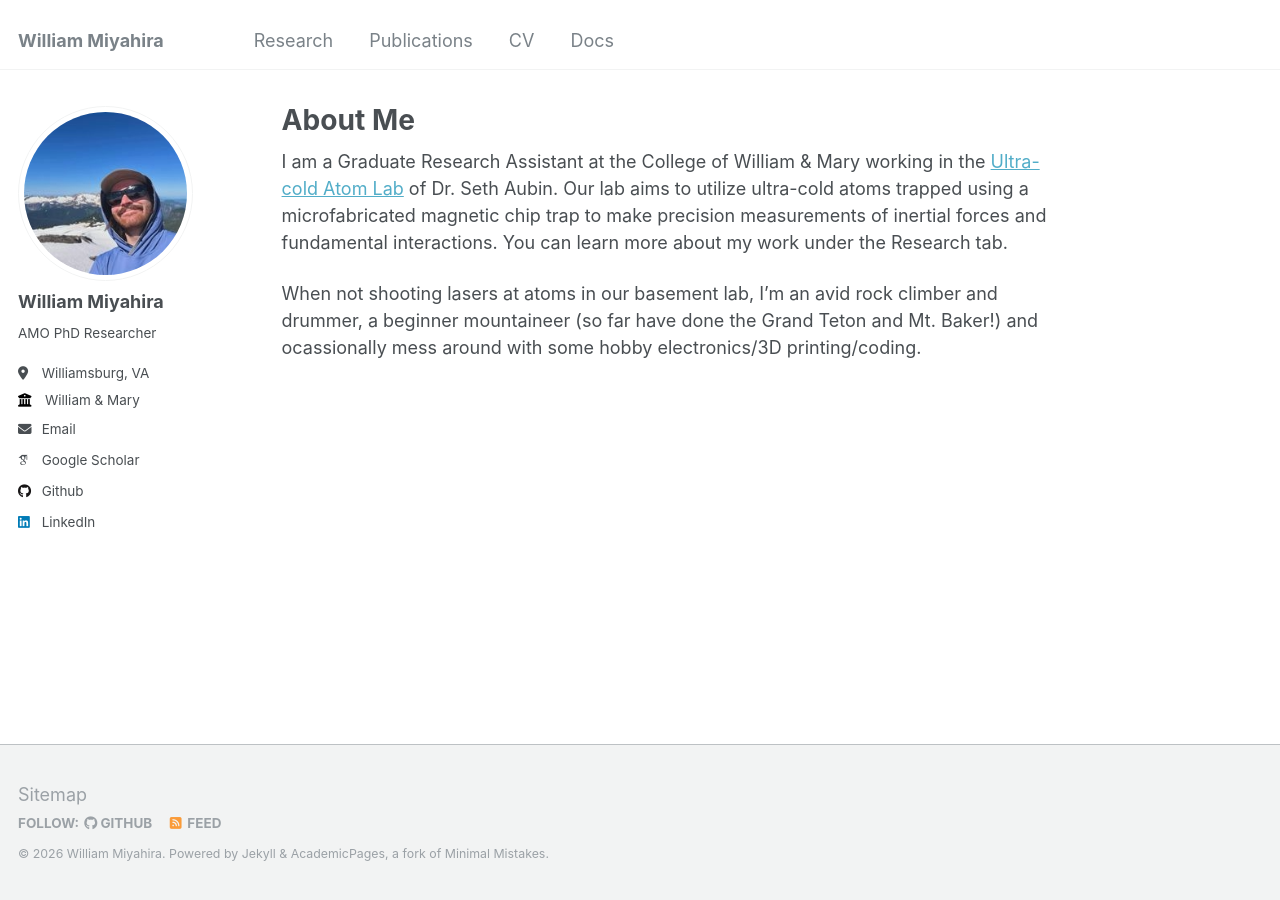
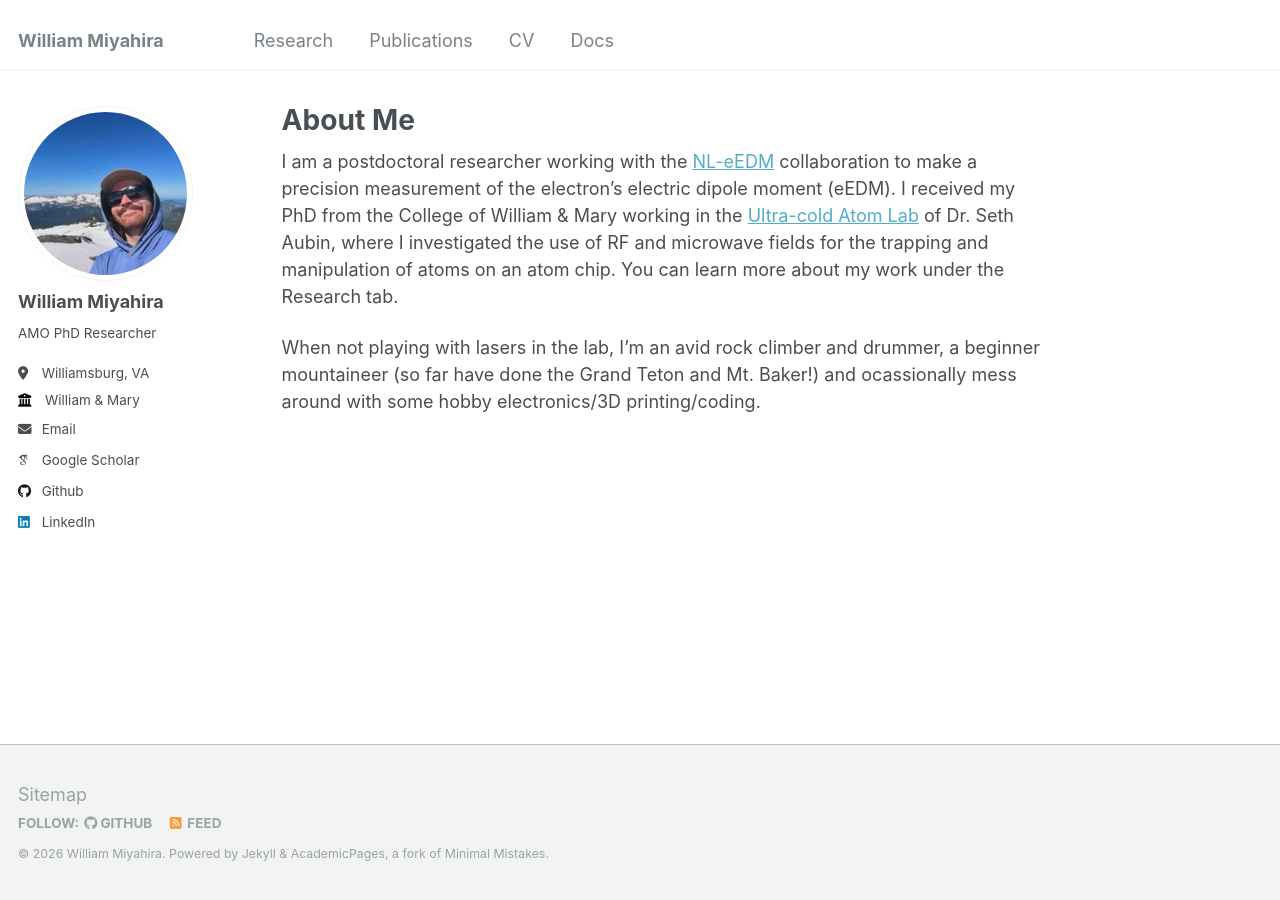
Before and after one commit to willmiyahira/willmiyahira.github.io, a Jekyll site: the page built from _pages/about.md, in a window 1280 px wide. Built offline with Jekyll 4.4.1, drawn with Linux system fonts in a browser that asks for light colours; some web fonts are replaced.

Commit message:
change about me

```diff
--- a/_pages/about.md
+++ b/_pages/about.md
@@ -7,6 +7,10 @@ redirect_from:
   - /about.html
 ---
 
-I am a Graduate Research Assistant at the College of William & Mary working in the [Ultra-cold Atom Lab](https://saaubi.people.wm.edu/ResearchGroup/index.html) of Dr. Seth Aubin. Our lab aims to utilize ultra-cold atoms trapped using a microfabricated magnetic chip trap to make precision measurements of inertial forces and fundamental interactions. You can learn more about my work under the Research tab.
+I am a postdoctoral researcher working with the [NL-eEDM](https://www.eedm.nl/) collaboration to make a precision measurement of the electron's electric dipole moment (eEDM).
+I received my PhD from the College of William & Mary working in the [Ultra-cold Atom Lab](https://saaubi.people.wm.edu/ResearchGroup/index.html) of Dr. Seth Aubin, where I investigated the use of RF and microwave fields for the trapping and manipulation of atoms on an atom chip.
+You can learn more about my work under the Research tab.
 
-When not shooting lasers at atoms in our basement lab, I'm an avid rock climber and drummer, a beginner mountaineer (so far have done the Grand Teton and Mt. Baker!) and ocassionally mess around with some hobby electronics/3D printing/coding.
+<!-- Our lab aims to utilize ultra-cold atoms trapped using a microfabricated magnetic chip trap to make precision measurements of inertial forces and fundamental interactions.  -->
+
+When not playing with lasers in the lab, I'm an avid rock climber and drummer, a beginner mountaineer (so far have done the Grand Teton and Mt. Baker!) and ocassionally mess around with some hobby electronics/3D printing/coding.
```
